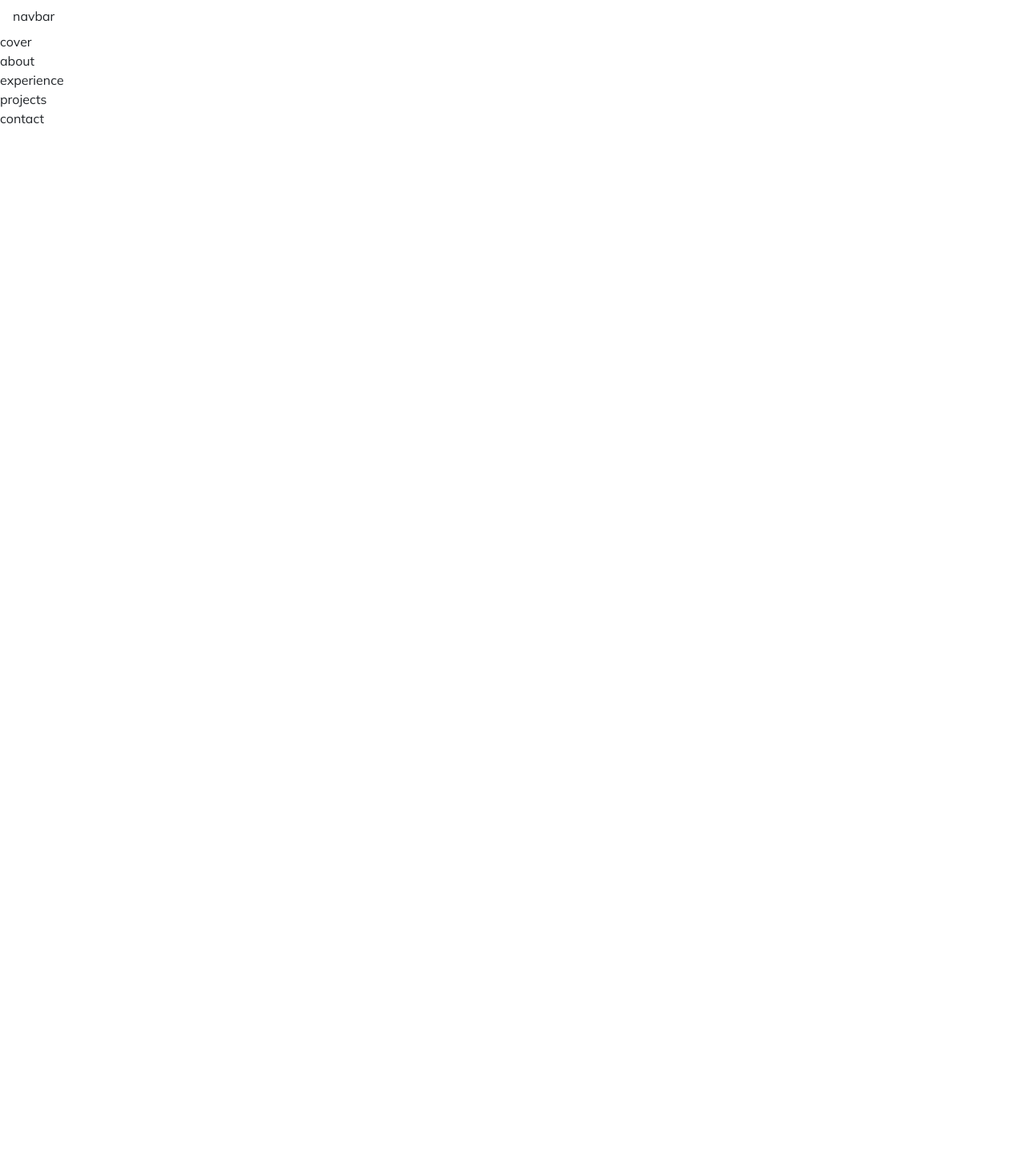
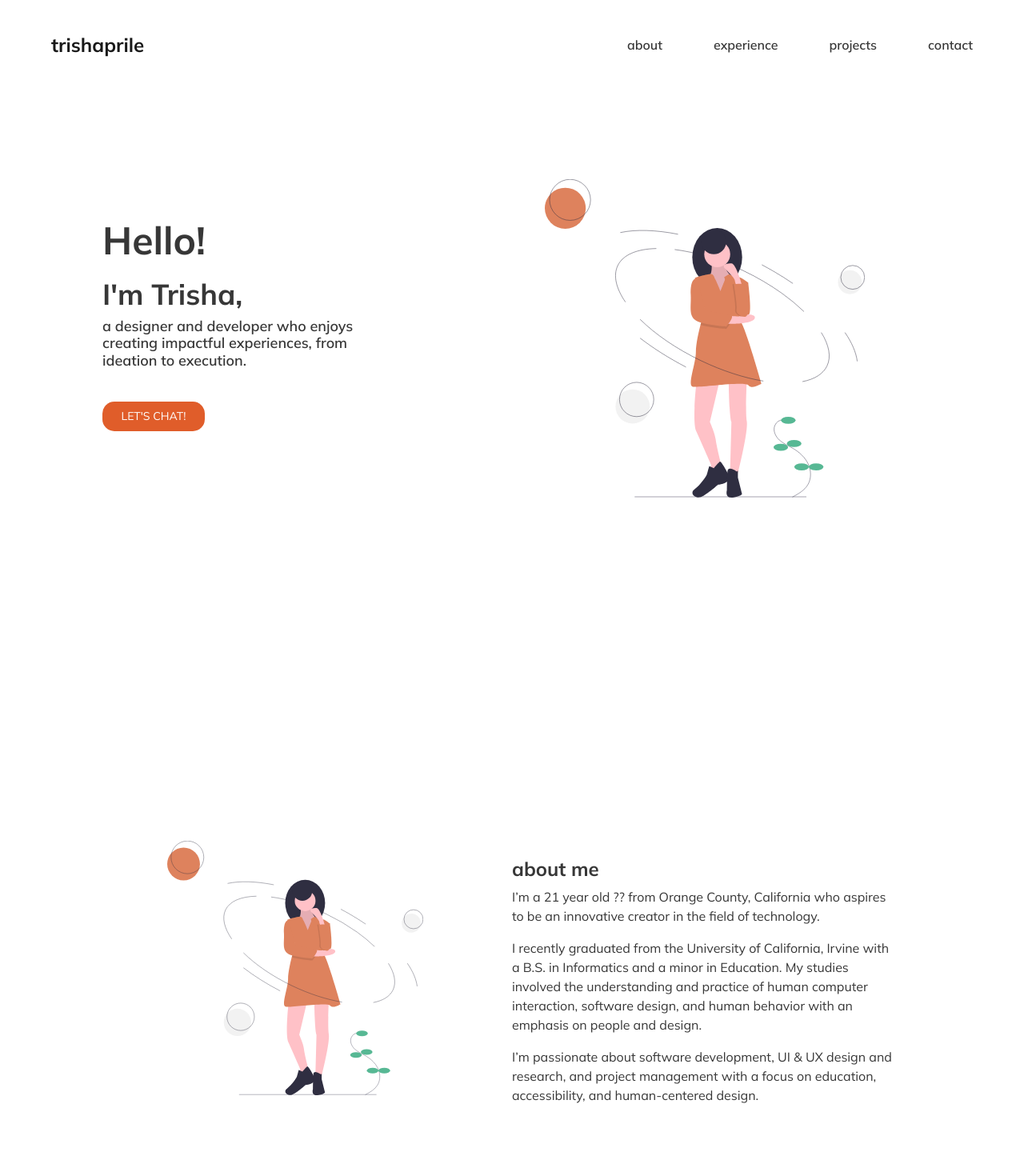
Before and after one commit to trishaprile/trishaprile.github.io, a React (Create React App) app: page / in a window 1280 px wide. Shown: the top 1470 px of the page at 80% size. Before the commit the page ends 800 px from the top, so only its background shows below. Built offline with nearby package versions, Linux system fonts and the light colour scheme.

Commit message:
set up pages

```diff
--- a/public/index.html
+++ b/public/index.html
@@ -11,7 +11,8 @@
     />
     <link rel="apple-touch-icon" href="%PUBLIC_URL%/logo192.png" />
     <link rel="preconnect" href="https://fonts.gstatic.com">
-    <link href="https://fonts.googleapis.com/css2?family=Mulish&display=swap" rel="stylesheet">
+    <link rel="stylesheet" href="https://fonts.googleapis.com/css2?family=Mulish&display=swap">
+    <link rel="stylesheet" href="https://stackpath.bootstrapcdn.com/bootstrap/4.3.1/css/bootstrap.min.css">
     <!--
       manifest.json provides metadata used when your web app is installed on a
       user's mobile device or desktop. See https://developers.google.com/web/fundamentals/web-app-manifest/
--- a/src/App.css
+++ b/src/App.css
@@ -1,3 +1,4 @@
 .App {
   font-family: 'Mulish', sans-serif;
+  color: #373737;
 }
--- a/src/App.js
+++ b/src/App.js
@@ -1,7 +1,7 @@
 import React from 'react';
 import './App.css';
 
-import Navbar from "./components/Navbar";
+import NavigationBar from "./components/Navbar";
 import Cover from "./components/Cover";
 import About from "./components/About";
 import Experience from "./components/Experience";
@@ -11,7 +11,7 @@ import Contact from "./components/Contact";
 const App = () => {
   return (
     <div className="App">
-      <Navbar />
+      <NavigationBar />
       <Cover />
       <About />
       <Experience />
--- a/src/components/About.js
+++ b/src/components/About.js
@@ -1,10 +1,24 @@
 import React from 'react';
 import './About.scss';
 
+import { Row, Col, Image } from "react-bootstrap";
+import img  from "../assets/cover_img.svg";
+
 const About = () => {
   return (
-    <div className="about">
-      about
+    <div id="about">
+      <Row className="content-container">
+        <Col className="img-container">
+          <Image src={img} className="img" />
+        </Col>
+        <Col className="info-container">
+          <h1>about me</h1>
+          <p>I’m a 21 year old ?? from Orange County, California who aspires to be an innovative creator in the field of technology.</p>
+          <p>I recently graduated from the University of California, Irvine with a B.S. in Informatics and a minor in Education.
+            My studies involved the understanding and practice of human computer interaction, software design, and human behavior with an emphasis on people and design.</p>
+          <p>I’m passionate about software development, UI & UX design and research, and project management with a focus on education, accessibility, and human-centered design.</p>
+        </Col>
+      </Row>
     </div>
   );
 }
--- a/src/components/About.scss
+++ b/src/components/About.scss
@@ -0,0 +1,33 @@
+#about {
+    width: 100%;
+    height: 100vh;
+
+    .content-container {
+        padding: 10%;
+        width: 100%;
+    }
+
+    .info-container {
+
+        h1 {
+            font-weight: 700;
+            font-size: 24px;
+            margin-top: 3rem;
+        }
+
+        p {
+            font-size: 16px;
+        }
+
+    }
+
+    .img-container {
+        display: flex;
+
+        .img {
+            height: auto;
+            width: 20rem;
+            margin: auto;
+        }
+    }
+}
--- a/src/components/Contact.js
+++ b/src/components/Contact.js
@@ -3,7 +3,7 @@ import './Contact.scss';
 
 const Contact = () => {
   return (
-    <div className="contact">
+    <div id="contact">
       contact
     </div>
   );
--- a/src/components/Cover.js
+++ b/src/components/Cover.js
@@ -1,10 +1,23 @@
 import React from 'react';
 import './Cover.scss';
 
+import { Row, Col, Button, Image } from "react-bootstrap";
+import img  from "../assets/cover_img.svg";
+
 const Cover = () => {
   return (
-    <div className="cover">
-      cover
+    <div id="cover">
+      <Row className="content-container">
+        <Col className="info-container">
+          <h1>Hello!</h1>
+          <h2>I'm Trisha,</h2>
+          <h3>a designer and developer who enjoys creating impactful experiences, from ideation to execution.</h3>
+          <Button className="contact-btn">LET'S CHAT!</Button>
+        </Col>
+        <Col className="img-container" sm={12} md={8} xl={6}>
+          <Image src={img} className="img" />
+        </Col>
+      </Row>
     </div>
   );
 }
--- a/src/components/Cover.scss
+++ b/src/components/Cover.scss
@@ -0,0 +1,53 @@
+#cover {
+    width: 100%;
+    height: 100vh;
+
+    .content-container {
+        padding: 10%;
+        width: 100%;
+    }
+
+    .info-container {
+
+        h1 {
+            font-weight: 700;
+            font-size: 48px;
+            margin-top: 3rem;
+        }
+
+        h2 {
+            font-weight: 700;
+            font-size: 36px;
+            margin-top: 1rem;
+        }
+
+        h3 {
+            font-weight: 600;
+            font-size: 18px;
+            width: 20rem;
+        }
+
+        .contact-btn {
+            font-size: 14px;
+            background-color: #E05D2A;
+            border: 0;
+            border-radius: 15px;
+            margin: 2rem 0rem;
+            padding: 0.5rem 1rem;
+            width: 8rem;
+            &:hover {
+                background-color: #CA430E;
+            }
+        }
+    }
+
+    .img-container {
+        display: flex;
+
+        .img {
+            height: auto;
+            width: 25rem;
+            margin: auto;
+        }
+    }
+}
--- a/src/components/Experience.js
+++ b/src/components/Experience.js
@@ -3,7 +3,7 @@ import './Experience.scss';
 
 const Experience = () => {
   return (
-    <div className="experience">
+    <div id="experience">
       experience
     </div>
   );
--- a/src/components/Navbar.js
+++ b/src/components/Navbar.js
@@ -1,11 +1,24 @@
 import React from 'react';
 import './Navbar.scss';
 
-const Navbar = () => {
+import { Nav, Navbar } from "react-bootstrap";
+
+const NavigationBar = () => {
   return (
     <div className="navbar">
-      navbar
+      <Navbar collapseOnSelect expand="lg">
+        <Navbar.Brand href="#" className="logo">trishaprile</Navbar.Brand>
+        <Navbar.Toggle aria-controls="responsive-navbar-nav" />
+        <Navbar.Collapse id="responsive-navbar-nav">
+          <Nav className="ml-auto">
+            <Nav.Link className="nav-link" href="#about">about</Nav.Link>
+            <Nav.Link className="nav-link" href="#experience">experience</Nav.Link>
+            <Nav.Link className="nav-link" href="#projects">projects</Nav.Link>
+            <Nav.Link className="nav-link contact" href="#contact">contact</Nav.Link>
+          </Nav>
+        </Navbar.Collapse>
+      </Navbar>
     </div>
   );
 }
-export default Navbar;
+export default NavigationBar;
--- a/src/components/Navbar.scss
+++ b/src/components/Navbar.scss
@@ -0,0 +1,22 @@
+.navbar {
+    width: 100%;
+    height: 6rem;
+
+    .logo {
+        font-weight: 700;
+        font-size: 24px;
+        margin-left: 2rem;
+    }
+
+    .nav-link {
+        font-weight: 600;
+        font-size: 16px;
+        margin: 0rem 1.5rem;
+        color: #373737 !important;
+        &:hover {
+            color: #E05D2A !important;
+            transform: translateY(1px);
+        }
+    }
+
+}
--- a/src/components/Projects.js
+++ b/src/components/Projects.js
@@ -3,7 +3,7 @@ import './Projects.scss';
 
 const Projects = () => {
   return (
-    <div className="projects">
+    <div id="projects">
       projects
     </div>
   );
```
